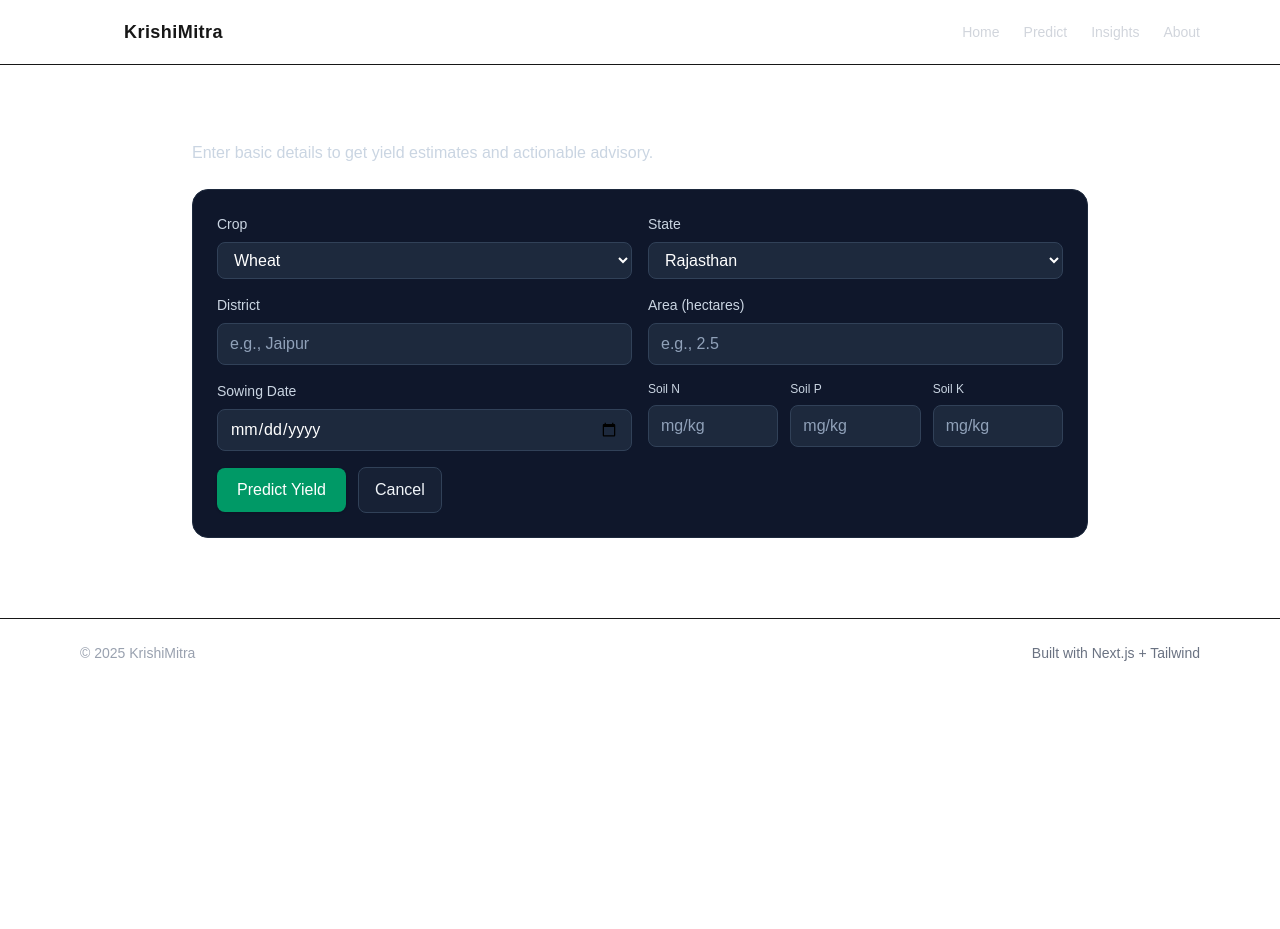
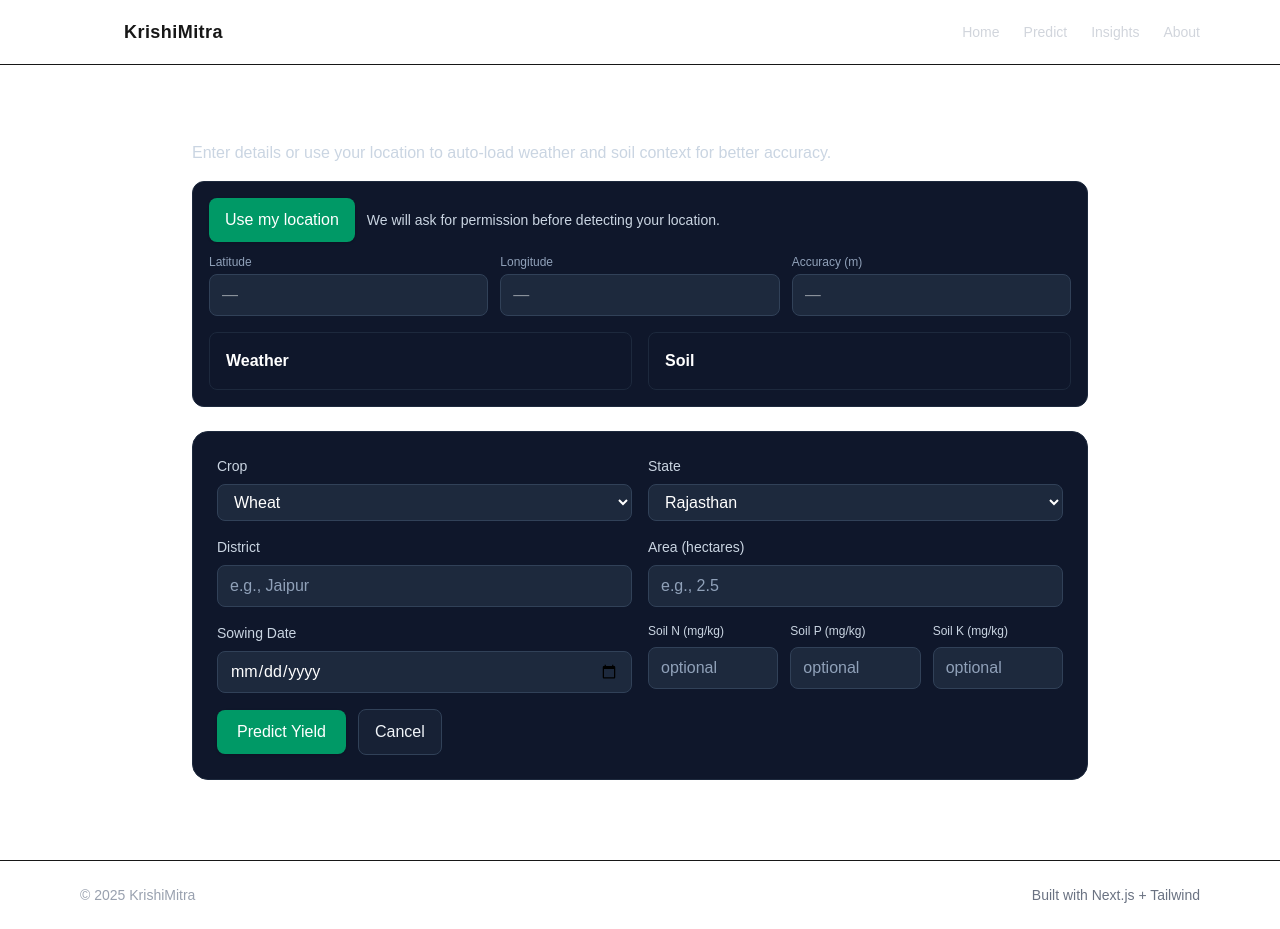
Before and after one commit to div-yan-shu-13/krishi-mitra, a Next.js app: page /predict in a window 1280 px wide. Before the commit the page ends 800 px from the top, so only its background shows below. Built offline with nearby package versions, Linux system fonts and the light colour scheme.

Commit message:
added predict page

```diff
--- a/app/predict/page.js
+++ b/app/predict/page.js
@@ -47,6 +47,18 @@ export default function PredictPage() {
     soilP: "",
     soilK: "",
   });
+
+  const [coords, setCoords] = useState({
+    lat: null,
+    lon: null,
+    accuracy: null,
+  });
+  const [geoStatus, setGeoStatus] = useState("");
+  const [weather, setWeather] = useState(null);
+  const [soil, setSoil] = useState(null);
+  const [loadingWeather, setLoadingWeather] = useState(false);
+  const [loadingSoil, setLoadingSoil] = useState(false);
+
   const [loading, setLoading] = useState(false);
   const [error, setError] = useState("");
   const [result, setResult] = useState(null);
@@ -56,12 +68,76 @@ export default function PredictPage() {
     setForm((prev) => ({ ...prev, [name]: value }));
   };
 
+  const handleUseLocation = () => {
+    if (!("geolocation" in navigator)) {
+      setGeoStatus("Geolocation not supported by this browser.");
+      return;
+    }
+    setGeoStatus("Requesting location permission...");
+    navigator.geolocation.getCurrentPosition(
+      async (pos) => {
+        const { latitude, longitude, accuracy } = pos.coords;
+        setCoords({ lat: latitude, lon: longitude, accuracy });
+        setGeoStatus(
+          `Location acquired (±${Math.round(
+            accuracy
+          )} m). Loading weather & soil...`
+        );
+        // Fetch weather and soil in parallel
+        loadAuxData(latitude, longitude);
+      },
+      (err) => {
+        setGeoStatus(`Location error: ${err.message}`);
+      },
+      {
+        enableHighAccuracy: true,
+        timeout: 10000,
+        maximumAge: 0,
+      }
+    );
+  };
+
+  const loadAuxData = async (lat, lon) => {
+    setLoadingWeather(true);
+    setLoadingSoil(true);
+    setWeather(null);
+    setSoil(null);
+    try {
+      // Weather from our route handler (Open-Meteo upstream)
+      const w = await fetch(`/api/geo/weather?lat=${lat}&lon=${lon}`);
+      if (w.ok) {
+        const wjson = await w.json();
+        setWeather(wjson);
+      } else {
+        setWeather({ error: `Weather fetch failed: ${w.status}` });
+      }
+    } catch (e) {
+      setWeather({ error: e.message });
+    } finally {
+      setLoadingWeather(false);
+    }
+
+    try {
+      // Soil from our route handler (ISRIC SoilGrids upstream)
+      const s = await fetch(`/api/geo/soil?lat=${lat}&lon=${lon}`);
+      if (s.ok) {
+        const sjson = await s.json();
+        setSoil(sjson);
+      } else {
+        setSoil({ error: `Soil fetch failed: ${s.status}` });
+      }
+    } catch (e) {
+      setSoil({ error: e.message });
+    } finally {
+      setLoadingSoil(false);
+    }
+  };
+
   const handleSubmit = async (e) => {
     e.preventDefault();
     setError("");
     setResult(null);
 
-    // quick validation
     if (!form.district || !form.areaHectare || !form.sowingDate) {
       setError("Please fill district, area and sowing date.");
       return;
@@ -78,6 +154,8 @@ export default function PredictPage() {
           soilN: form.soilN ? parseFloat(form.soilN) : null,
           soilP: form.soilP ? parseFloat(form.soilP) : null,
           soilK: form.soilK ? parseFloat(form.soilK) : null,
+          latitude: coords.lat,
+          longitude: coords.lon,
         }),
       });
 
@@ -99,9 +177,106 @@ export default function PredictPage() {
     <div className="max-w-4xl mx-auto">
       <h1 className="text-3xl font-bold text-white">Yield Prediction</h1>
       <p className="mt-2 text-slate-300">
-        Enter basic details to get yield estimates and actionable advisory.
+        Enter details or use your location to auto-load weather and soil context
+        for better accuracy.
       </p>
 
+      {/* Location helper */}
+      <div className="mt-4 rounded-xl border border-slate-800 bg-slate-900 p-4">
+        <div className="flex flex-wrap items-center gap-3">
+          <button
+            type="button"
+            onClick={handleUseLocation}
+            className="inline-flex items-center justify-center rounded-lg bg-emerald-600 px-4 py-2.5 text-white font-medium shadow hover:bg-emerald-500 focus:outline-none focus:ring-2 focus:ring-emerald-400 focus:ring-offset-2 focus:ring-offset-slate-900 transition"
+          >
+            Use my location
+          </button>
+          <div className="text-sm text-slate-300">
+            {geoStatus ||
+              "We will ask for permission before detecting your location."}
+          </div>
+        </div>
+
+        <div className="mt-3 grid gap-3 sm:grid-cols-3">
+          <div>
+            <label className="block text-xs text-slate-400 mb-1">
+              Latitude
+            </label>
+            <input
+              value={coords.lat ?? ""}
+              readOnly
+              placeholder="—"
+              className="w-full rounded-lg border border-slate-700 bg-slate-800 text-white px-3 py-2"
+            />
+          </div>
+          <div>
+            <label className="block text-xs text-slate-400 mb-1">
+              Longitude
+            </label>
+            <input
+              value={coords.lon ?? ""}
+              readOnly
+              placeholder="—"
+              className="w-full rounded-lg border border-slate-700 bg-slate-800 text-white px-3 py-2"
+            />
+          </div>
+          <div>
+            <label className="block text-xs text-slate-400 mb-1">
+              Accuracy (m)
+            </label>
+            <input
+              value={coords.accuracy ? Math.round(coords.accuracy) : ""}
+              readOnly
+              placeholder="—"
+              className="w-full rounded-lg border border-slate-700 bg-slate-800 text-white px-3 py-2"
+            />
+          </div>
+        </div>
+
+        {/* Weather & Soil previews */}
+        <div className="mt-4 grid gap-4 sm:grid-cols-2">
+          <div className="rounded-lg border border-slate-800 bg-slate-900 p-4">
+            <h3 className="font-semibold text-white">Weather</h3>
+            {loadingWeather && (
+              <p className="text-slate-300 text-sm mt-2">Loading weather...</p>
+            )}
+            {!loadingWeather && weather && !weather.error && (
+              <div className="mt-2 text-sm text-slate-200">
+                <p>Temp: {weather?.current?.temperature_2m} °C</p>
+                <p>Humidity: {weather?.current?.relative_humidity_2m} %</p>
+                <p>
+                  Precipitation (next 24h): {weather?.daily?.precipitation_sum}{" "}
+                  mm
+                </p>
+              </div>
+            )}
+            {!loadingWeather && weather?.error && (
+              <p className="text-sm text-red-300 mt-2">{weather.error}</p>
+            )}
+          </div>
+
+          <div className="rounded-lg border border-slate-800 bg-slate-900 p-4">
+            <h3 className="font-semibold text-white">Soil</h3>
+            {loadingSoil && (
+              <p className="text-slate-300 text-sm mt-2">Loading soil...</p>
+            )}
+            {!loadingSoil && soil && !soil.error && (
+              <div className="mt-2 text-sm text-slate-200">
+                <p>Soil pH (0–5cm): {soil?.phh2o?.Q0_5?.["0-5"] ?? "—"}</p>
+                <p>
+                  Nitrogen g/kg (0–5cm): {soil?.nitrogen?.Q0_5?.["0-5"] ?? "—"}
+                </p>
+                <p>Organic C g/kg (0–5cm): {soil?.soc?.Q0_5?.["0-5"] ?? "—"}</p>
+              </div>
+            )}
+            {!loadingSoil && soil?.error && (
+              <p className="text-sm text-red-300 mt-2">{soil.error}</p>
+            )}
+          </div>
+        </div>
+      </div>
+
+      {/* Main form */}
       <form
         onSubmit={handleSubmit}
         className="mt-6 grid gap-4 rounded-2xl border border-slate-800 bg-slate-900 p-6"
@@ -187,7 +362,7 @@ export default function PredictPage() {
           <div className="grid grid-cols-3 gap-3">
             <div>
               <label className="block text-xs text-slate-300 mb-2">
-                Soil N
+                Soil N (mg/kg)
               </label>
               <input
                 name="soilN"
@@ -195,13 +370,13 @@ export default function PredictPage() {
                 step="0.01"
                 value={form.soilN}
                 onChange={handleChange}
-                placeholder="mg/kg"
+                placeholder="optional"
                 className="w-full rounded-lg border border-slate-700 bg-slate-800 text-white px-3 py-2 placeholder-slate-400 focus:outline-none focus:ring-2 focus:ring-emerald-500"
               />
             </div>
             <div>
               <label className="block text-xs text-slate-300 mb-2">
-                Soil P
+                Soil P (mg/kg)
               </label>
               <input
                 name="soilP"
@@ -209,13 +384,13 @@ export default function PredictPage() {
                 step="0.01"
                 value={form.soilP}
                 onChange={handleChange}
-                placeholder="mg/kg"
+                placeholder="optional"
                 className="w-full rounded-lg border border-slate-700 bg-slate-800 text-white px-3 py-2 placeholder-slate-400 focus:outline-none focus:ring-2 focus:ring-emerald-500"
               />
             </div>
             <div>
               <label className="block text-xs text-slate-300 mb-2">
-                Soil K
+                Soil K (mg/kg)
               </label>
               <input
                 name="soilK"
@@ -223,7 +398,7 @@ export default function PredictPage() {
                 step="0.01"
                 value={form.soilK}
                 onChange={handleChange}
-                placeholder="mg/kg"
+                placeholder="optional"
                 className="w-full rounded-lg border border-slate-700 bg-slate-800 text-white px-3 py-2 placeholder-slate-400 focus:outline-none focus:ring-2 focus:ring-emerald-500"
               />
             </div>
```
